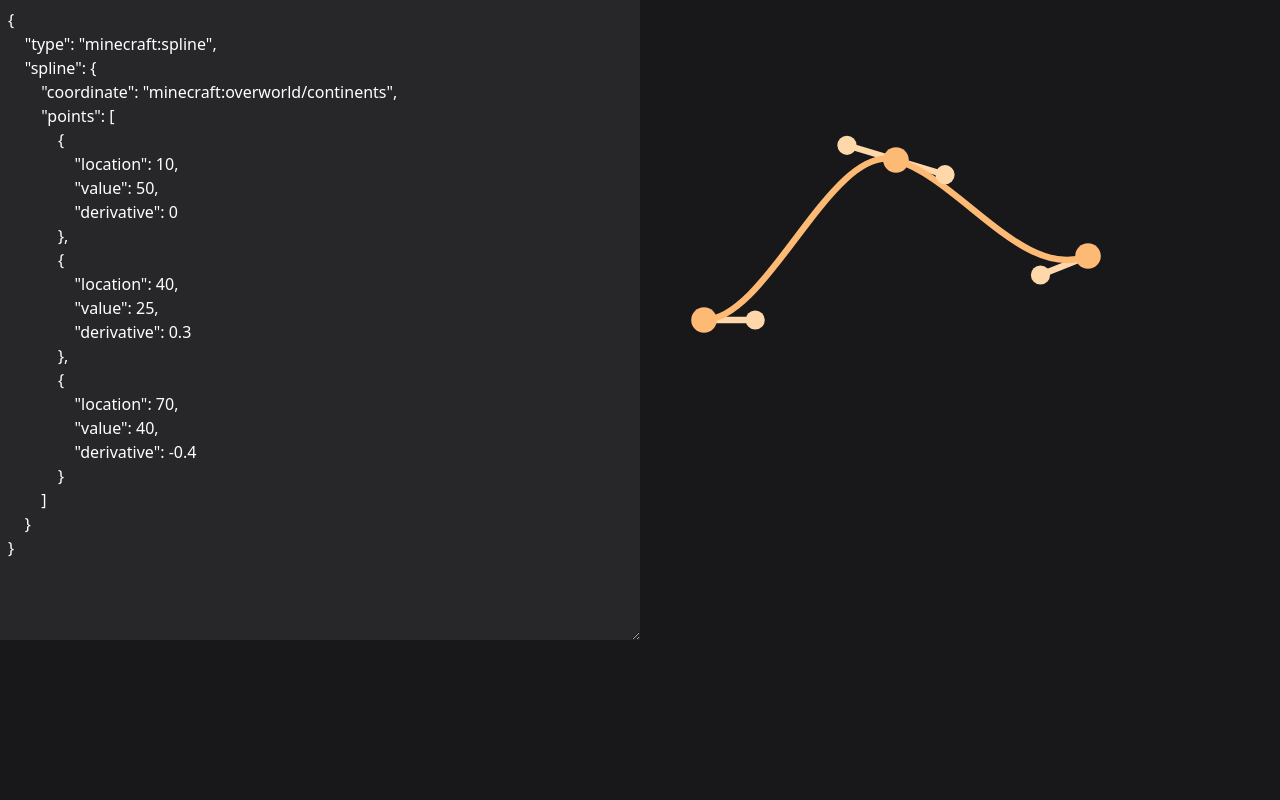
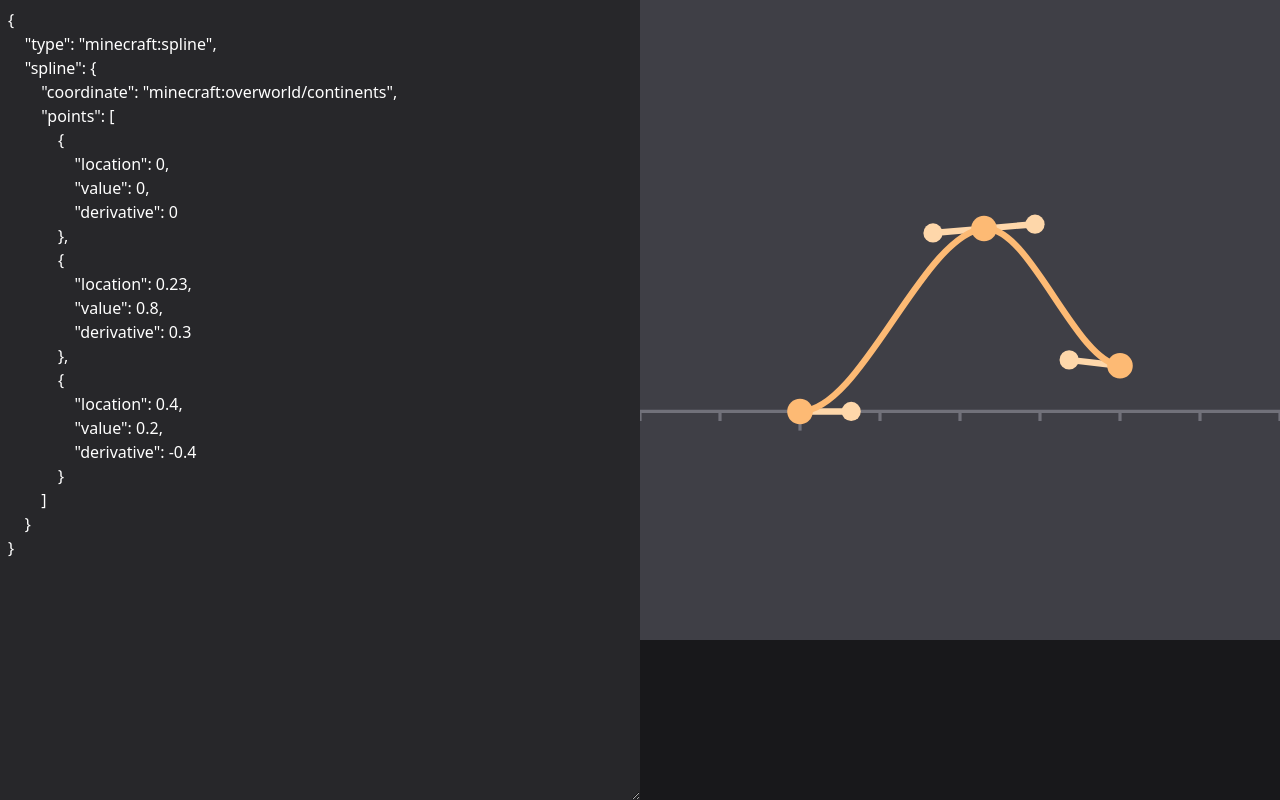
Before and after one commit to misode/spline-analyzer, a Preact app: page / in a window 1280 px wide. Built offline with nearby package versions, Linux system fonts and the light colour scheme.

Commit message:
Add editor region and axis line

```diff
--- a/src/App.tsx
+++ b/src/App.tsx
@@ -1,14 +1,31 @@
 import { useMemo, useState } from 'preact/hooks'
-import { Point, SplineEditor } from './components/SplineEditor'
+import { Point, Region, SplineEditor } from './components/SplineEditor'
 import { round } from './util'
 
+const MARGINS = [0.2, 1]
 
 export function App() {
 	const [points, setPoints] = useState<Point[]>([
-		{ x: 10, y: 50, slope: 0 },
-		{ x: 40, y: 25, slope: 0.3 },
-		{ x: 70, y: 40, slope: -0.4 },
+		{ x: 0, y: 0, slope: 0 },
+		{ x: 0.23, y: 0.8, slope: 0.3 },
+		{ x: 0.4, y: 0.2, slope: -0.4 },
 	])
+
+	const region = useMemo<Region>(() => {
+		let [minX, maxX, minY, maxY] = [0, 0, 0, 0]
+		for (const p of points) {
+			minX = Math.min(p.x, minX)
+			maxX = Math.max(p.x, maxX)
+			minY = Math.min(p.y, minY)
+			maxY = Math.max(p.y, maxY)
+		}
+		return {
+			x1: minX - MARGINS[0],
+			y1: minY - MARGINS[1],
+			x2: maxX + MARGINS[0],
+			y2: maxY + MARGINS[1],
+		}
+	}, [points])
 
 	const df = useMemo(() => ({
 		type: 'minecraft:spline',
@@ -22,8 +39,10 @@ export function App() {
 		},
 	}), [points])
 
-	return <div class='grid grid-cols-2'>
-		<textarea class='p-2 bg-zinc-800 outline-none' value={JSON.stringify(df, null, '\t')} readonly spellcheck={false} />
-		<SplineEditor points={points} setPoints={setPoints} />
+	return <div class='grid grid-cols-2 h-screen items-start'>
+		<textarea class='p-2 bg-zinc-800 outline-none self-stretch' value={JSON.stringify(df, null, '\t')} readonly spellcheck={false} />
+		<div>
+			<SplineEditor region={region} points={points} setPoints={setPoints} axis />
+		</div>
 	</div>
 }
--- a/src/components/SplineEditor.tsx
+++ b/src/components/SplineEditor.tsx
@@ -7,22 +7,51 @@ export interface Point {
 	slope: number
 }
 
+export interface Region {
+	x1: number
+	y1: number
+	x2: number
+	y2: number
+}
+
 interface Drag {
 	type: 'point' | 'handle'
 	index: number
 }
 
 interface Props {
+	region: Region
 	points: Point[]
 	setPoints: (points: Point[]) => void
+	axis?: boolean
 }
-export function SplineEditor({ points, setPoints }: Props) {
+export function SplineEditor({ region, points, setPoints, axis }: Props) {
+	const { width, height } = useMemo(() => {
+		return {
+			width: region.x2 - region.x1,
+			height: region.y2 - region.y1,
+		}
+	}, [region])
+
+	const { S, X, Y } = useMemo(() => {
+		return {
+			S: (n: number) => n * 0.01,
+			X: (x: number) => (x - region.x1) / width,
+			Y: (y: number) => 1 - (y - region.y1) / height,
+		}
+	}, [region, width, height])
+
 	const setPoint = useCallback((j: number, point: Partial<Point>) => {
-		setPoints(points.map((p, i) => i === j ? {
-			x: point.x ? clamp(point.x, points[i-1]?.x ?? -Infinity, points[i+1]?.x ?? Infinity) : p.x,
+		setPoints(points.map((p, i) => {
+			if (i !== j) return p
+			const minX = points[i-1]?.x ?? -Infinity
+			const maxX = points[i+1]?.x ?? Infinity
+			return {
+				x: point.x ? clamp(point.x, minX, maxX) : p.x,
 				y: point.y ?? p.y,
 				slope: point.slope ?? p.slope,
-		} : p ))
+			}
+		}))
 	}, [points])
 
 	const segments = useMemo(() => {
@@ -40,8 +69,8 @@ export function SplineEditor({ points, setPoints }: Props) {
 
 	const handles = useMemo(() => {
 		return segments.map(s => {
-			const d1 = 8 / clamp(distance(s.x0, s.y0, s.x1, s.y1), 0.01, Infinity)
-			const d2 = 8 / clamp(distance(s.x2, s.y2, s.x3, s.y3), 0.01, Infinity)
+			const d1 = S(8) / clamp(distance(X(s.x0), Y(s.y0), X(s.x1), Y(s.y1)), 0.0001, Infinity)
+			const d2 = S(8) / clamp(distance(X(s.x2), Y(s.y2), X(s.x3), Y(s.y3)), 0.0001, Infinity)
 			return {
 				...s,
 				x1: (s.x1 - s.x0) * d1 + s.x0,
@@ -50,16 +79,16 @@ export function SplineEditor({ points, setPoints }: Props) {
 				y2: (s.y2 - s.y3) * d2 + s.y3,
 			}
 		})
-	}, [segments])
+	}, [segments, S, X, Y])
 
 	const svg = useRef<SVGSVGElement | null>(null)
 	const drag = useRef<Drag | undefined>()
 
 	const computePoint = useCallback((event: MouseEvent) => {
-		const x = event.offsetX / (svg.current!.clientWidth / svg.current!.width.baseVal.value)
-		const y = event.offsetY / (svg.current!.clientHeight / svg.current!.height.baseVal.value)
+		const x = event.offsetX / (svg.current!.clientWidth / width) + region.x1
+		const y = height - (event.offsetY / (svg.current!.clientHeight / height)) + region.y1
 		return [x, y]
-	}, [])
+	}, [region, width, height])
 
 	const onContextMenu = useCallback((event: MouseEvent) => {
 		event.preventDefault()
@@ -77,7 +106,7 @@ export function SplineEditor({ points, setPoints }: Props) {
 				setPoint(i, { slope })
 			}
 		}
-	}, [points])
+	}, [points, computePoint, setPoint])
 
 	const mouseUp = useCallback(() => {
 		drag.current = undefined
@@ -98,26 +127,34 @@ export function SplineEditor({ points, setPoints }: Props) {
 				setPoint(index, { slope: 0 })
 			}
 		}
-	}, [points, mouseMove])
+	}, [points, mouseMove, setPoints, setPoint])
 
 	const splitSegment = useCallback((event: MouseEvent) => {
+		if (svg.current) {
 			const [x, y] = computePoint(event)
 			const insert = points.findIndex(p => p.x > x) ?? points.length
 			const newPoints = points.slice()
 			newPoints.splice(insert, 0, { x, y, slope: 0 })
 			setPoints(newPoints)
-	}, [points])
+		}
+	}, [points, computePoint, setPoints])
 
-	return <svg ref={svg} width='100' height='100' viewBox='0 0 100 100' onContextMenu={onContextMenu} onMouseMove={mouseMove} onMouseUp={mouseUp} class='w-full h-full aspect-square'>
+	return <svg ref={svg} width='1' height='1' viewBox='0 0 1 1' onContextMenu={onContextMenu} onMouseMove={mouseMove} onMouseUp={mouseUp} class='w-full h-full aspect-square bg-zinc-700'>
+		{axis && <>
+			<line x1={X(region.x1)} y1={Y(0)} x2={X(region.x2)} y2={Y(0)} class='stroke-zinc-500' style={{ strokeWidth: `${S(0.5)}px` }} />
+			{Array(100).fill(0).map((_, i) =>
+				<line x1={X(i/10-5)} y1={Y(0)} x2={X(i/10-5)} y2={Y(0)+S(i % 10 === 0 ? 3 : 1.5)} class='stroke-zinc-500' style={{ strokeWidth: `${S(0.5)}px` }} />,
+			)}
+		</>}
 		{handles.map((s, i) => <>
-			<path d={`M ${s.x0} ${s.y0} L ${s.x1} ${s.y1}`} class='stroke-orange-200' onMouseDown={startDrag('handle', i)} />
-			<path d={`M ${s.x2} ${s.y2} L ${s.x3} ${s.y3}`} class='stroke-orange-200' onMouseDown={startDrag('handle', i + 1)} />
+			<path d={`M ${X(s.x0)} ${Y(s.y0)} L ${X(s.x1)} ${Y(s.y1)}`} class='stroke-orange-200' style={{ strokeWidth: `${S(1)}px` }} onMouseDown={startDrag('handle', i)} />
+			<path d={`M ${X(s.x2)} ${Y(s.y2)} L ${X(s.x3)} ${Y(s.y3)}`} class='stroke-orange-200' style={{ strokeWidth: `${S(1)}px` }} onMouseDown={startDrag('handle', i + 1)} />
 		</>)}
-		<path d={segments.map(s => `M ${s.x0} ${s.y0} C ${s.x1} ${s.y1}, ${s.x2} ${s.y2}, ${s.x3} ${s.y3}`).join(' ')} class='stroke-orange-300' fill='none' onMouseDown={splitSegment} />
+		<path d={segments.map(s => `M ${X(s.x0)} ${Y(s.y0)} C ${X(s.x1)} ${Y(s.y1)}, ${X(s.x2)} ${Y(s.y2)}, ${X(s.x3)} ${Y(s.y3)}`).join(' ')} class='stroke-orange-300' style={{ strokeWidth: `${S(1)}px` }} fill='none' onMouseDown={splitSegment} />
 		{handles.map((s, i) => <>
-			<circle cx={s.x1} cy={s.y1} r='1.5' class='fill-orange-200' onMouseDown={startDrag('handle', i)} />
-			<circle cx={s.x2} cy={s.y2} r='1.5' class='fill-orange-200' onMouseDown={startDrag('handle', i + 1)} />
+			<circle cx={X(s.x1)} cy={Y(s.y1)} r={S(1.5)} class='fill-orange-200' onMouseDown={startDrag('handle', i)} />
+			<circle cx={X(s.x2)} cy={Y(s.y2)} r={S(1.5)} class='fill-orange-200' onMouseDown={startDrag('handle', i + 1)} />
 		</>)}
-		{points.map((p, i) => <circle cx={p.x} cy={p.y} r='2' class='fill-orange-300' onMouseDown={startDrag('point', i)} />)}
+		{points.map((p, i) => <circle cx={X(p.x)} cy={Y(p.y)} r={S(2)} class='fill-orange-300' onMouseDown={startDrag('point', i)} />)}
 	</svg>
 }
```
Lines whose indentation alone changed are shown as unchanged.
